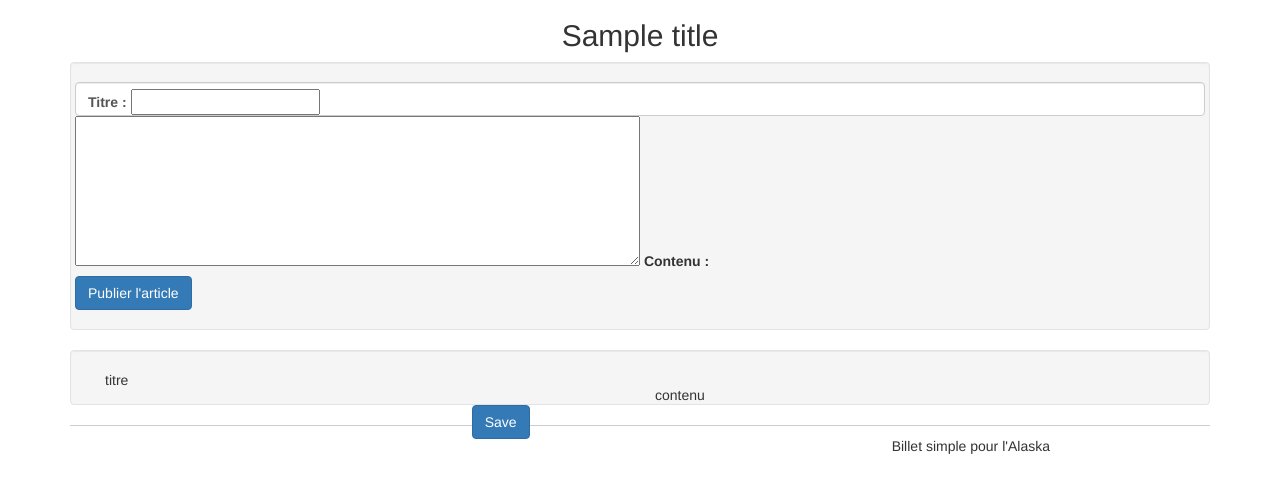
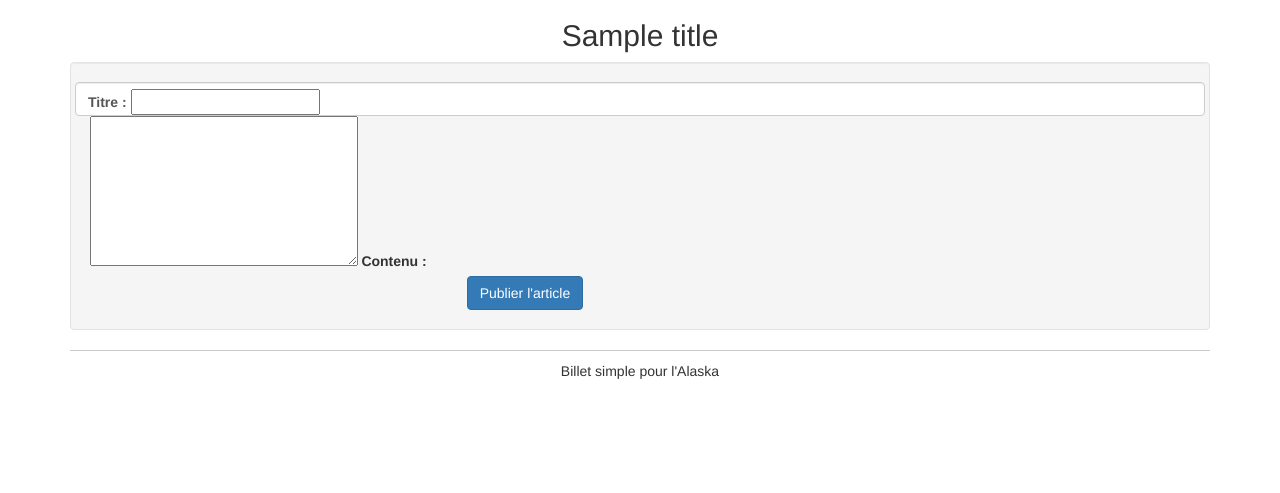
Before and after one commit to FredericAlves/Blog, a PHP site: template views/article_form.html.twig in a window 1280 px wide. Shown: the part 51-544 px from the top of the page. Run offline with PHP 8.4, Linux system fonts and the light colour scheme; the template is opened without the code that fills it: most values are stand-ins (such as "Sample title", 1, 10 or a date in 2020); some libraries are stand-ins or nearby versions.

Commit message:
backoffice - ajout et suppression article

```diff
--- a/views/admin.html.twig
+++ b/views/admin.html.twig
@@ -52,8 +52,7 @@
                                                 </div>
                                                 <div class="modal-footer">
                                                     <button type="button" class="btn btn-default" data-dismiss="modal">Annuler</button>
-                                                    <a href="" class="btn btn-danger">Confirmer</a>
-                                                    {#<a href="{{ path('admin_article_delete', { 'id': article.id }) }}" class="btn btn-danger">Confirmer</a>#}
+                                                    <a href="{{ path('admin_article_delete', { 'id': article.id }) }}" class="btn btn-danger">Confirmer</a>
                                                 </div>
                                             </div><!-- /.modal-content -->
                                         </div><!-- /.modal-dialog -->
@@ -66,7 +65,7 @@
             {% else %}
                 <div class="alert alert-warning">No articles found.</div>
             {% endif %}
-            <a href="{{ path('add-article') }}"><button type="button" class="btn btn-primary"><span class="glyphicon glyphicon-plus"></span> Ajouter un article</button></a>
+            <a href="{{ path('new-article') }}"><button type="button" class="btn btn-primary"><span class="glyphicon glyphicon-plus"></span> Ajouter un article</button></a>
         </div>
         <div class="tab-pane fade adminTable" id="comments">
             <!-- TODO Insérer ici le code de gestion des commentaires -->
--- a/views/article_form.html.twig
+++ b/views/article_form.html.twig
@@ -11,47 +11,32 @@
         </div>
     {% endfor %}
     <div class="well">
-    <form method="post" action="/admin/article/add">
+
+    <form method="post" action="/admin/article/save">
 
         <div class="row">
+
             <div class="form-control">
-            <div class="input-field col s6">
-                <label for="title">Titre :</label>
-                <input type="text" name="title" id=$title required>
+                <div class="input-field col s6">
+                    <label for="title">Titre :</label>
+                    <input type="text" name="title" id=$title required>
+                </div>
+            </div>
 
-            </div>
-            </div>
-            <div class="input-field col s12">
+            <div class="form-group">
+                <div class="col-sm-6">
                 <textarea type="textarea" name="content" id=$content  required></textarea>
                 <label for="content">Contenu :</label>
+                </div>
             </div>
-            <input type="submit" class="btn btn-primary" value="Publier l'article" />
+            <div class="form-group">
+                <div class="col-sm-offset-4 col-sm-3">
+                    <input type="submit" class="btn btn-primary" value="Publier l'article" />
+                </div>
+            </div>
         </div>
     </form>
     </div>
 
-    <div class="well">
 
-        <div class="form-group">
-
-            <div class="col-sm-6">
-                titre
-            </div>
-
-        </div>
-
-        <div class="form-group">
-
-            <div class="col-sm-6">
-                contenu
-            </div>
-
-        </div>
-        <div class="form-group">
-            <div class="col-sm-offset-4 col-sm-3">
-                <input type="submit" class="btn btn-primary" value="Save" />
-            </div>
-        </div>
-
-    </div>
 {% endblock %}
```
Also changed, not shown: app/routes.php (+12 -3 lines), src/Controller/AdminController.php (+22 -18 lines).
